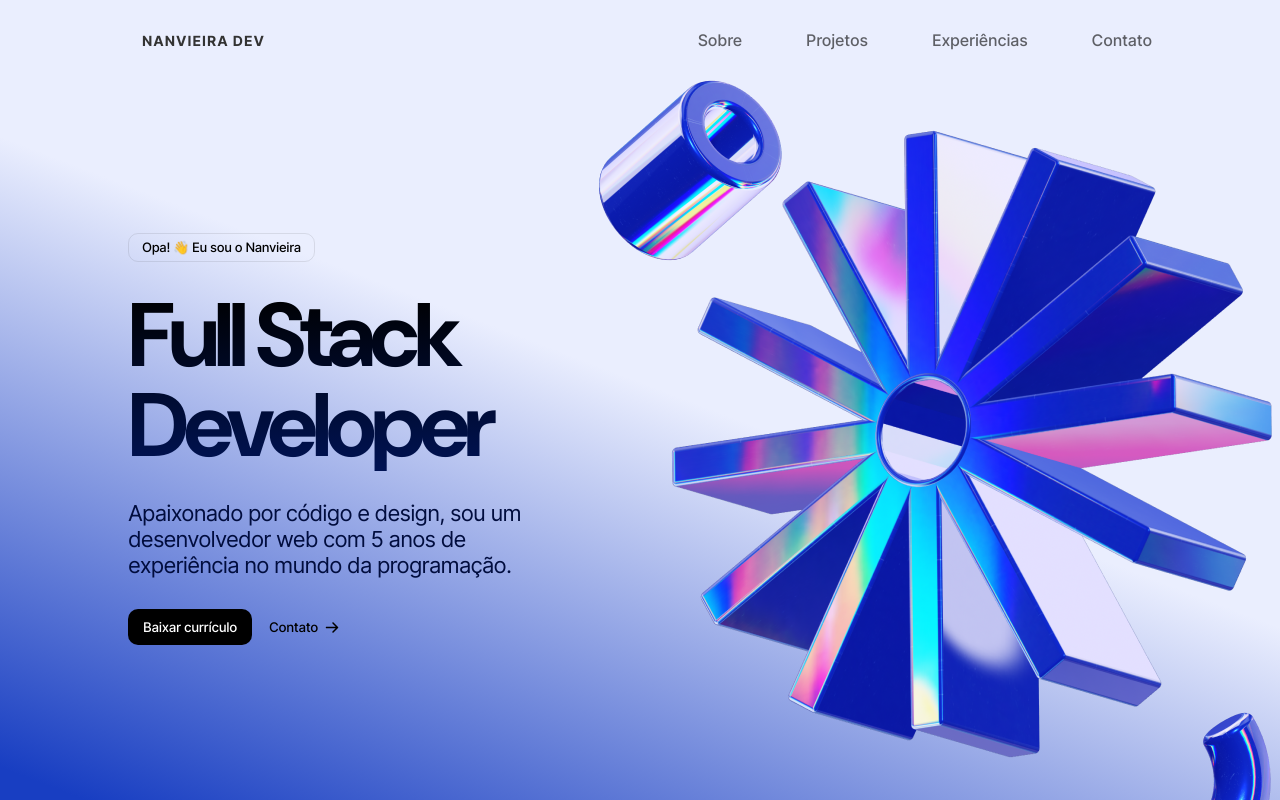
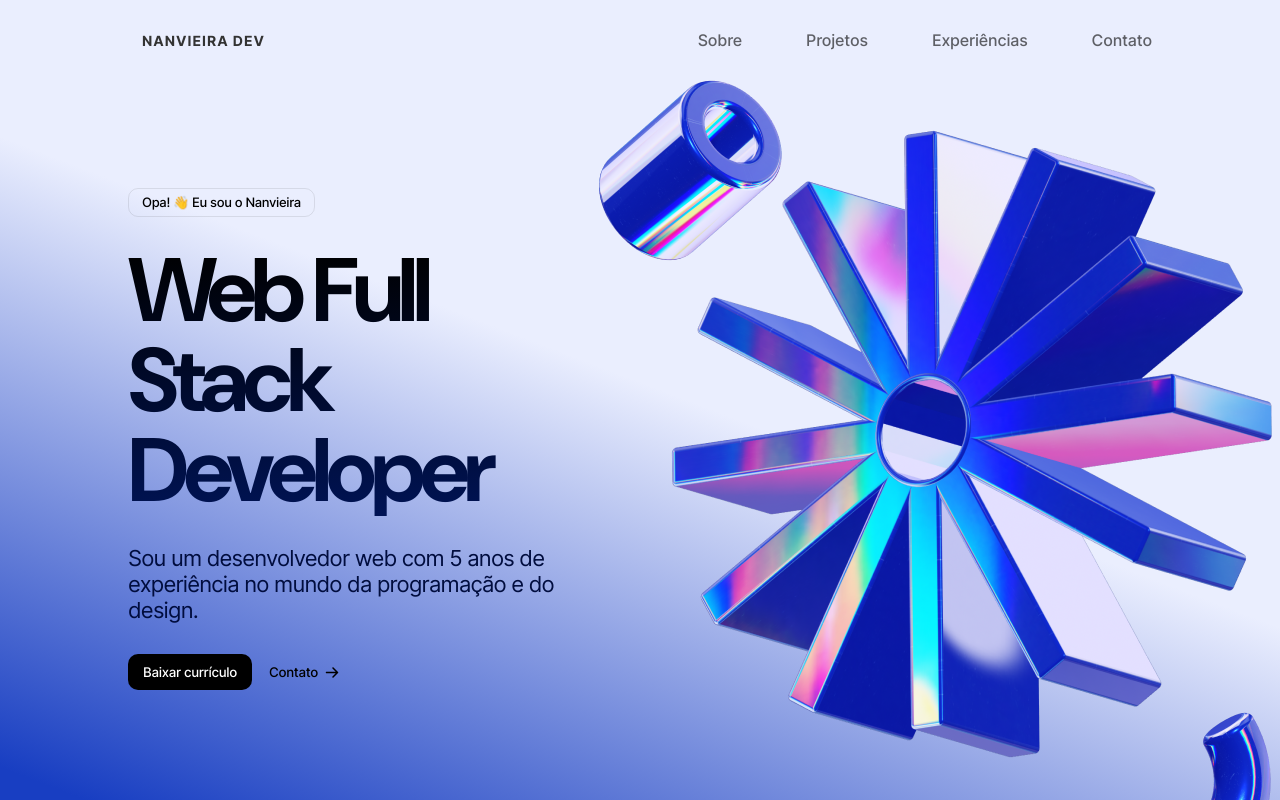
Before and after one commit to nanvieiradev/portfolio, a React (Create React App) app: page / in a window 1280 px wide. Shown: the top 800 px of the page. Built offline with nearby package versions, Linux system fonts and the light colour scheme.

Commit message:
Update Banner.jsx

```diff
--- a/src/pages/Home/sections/Banner/Banner.jsx
+++ b/src/pages/Home/sections/Banner/Banner.jsx
@@ -23,8 +23,8 @@ const Banner = () => {
         <section id='banner'>
             <div id="content">
                 <Tag content='Opa! 👋 Eu sou o Nanvieira' />
-                <h1>Full Stack Developer</h1>
-                <p>Apaixonado por código e design, sou um desenvolvedor web com 5 anos de experiência no mundo da programação.</p>
+                <h1>Web Full Stack Developer</h1>
+                <p>Sou um desenvolvedor web com 5 anos de experiência no mundo da programação e do design.</p>
                 <div id="ctas">
                     <button className='cta' onClick={handleDownload}>Baixar currículo</button>
                     <ScrollLink to='contato' smooth={true} duration={300}>
```
